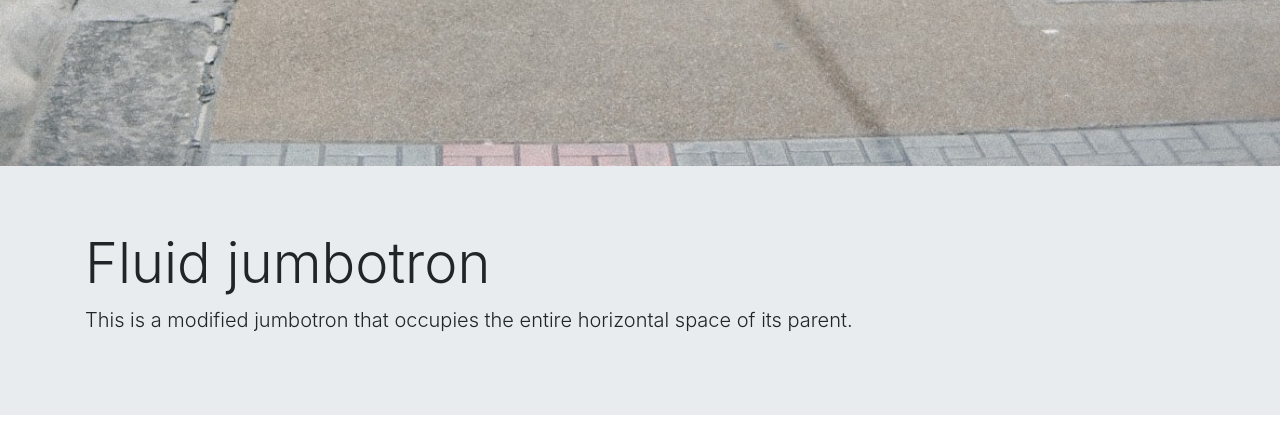
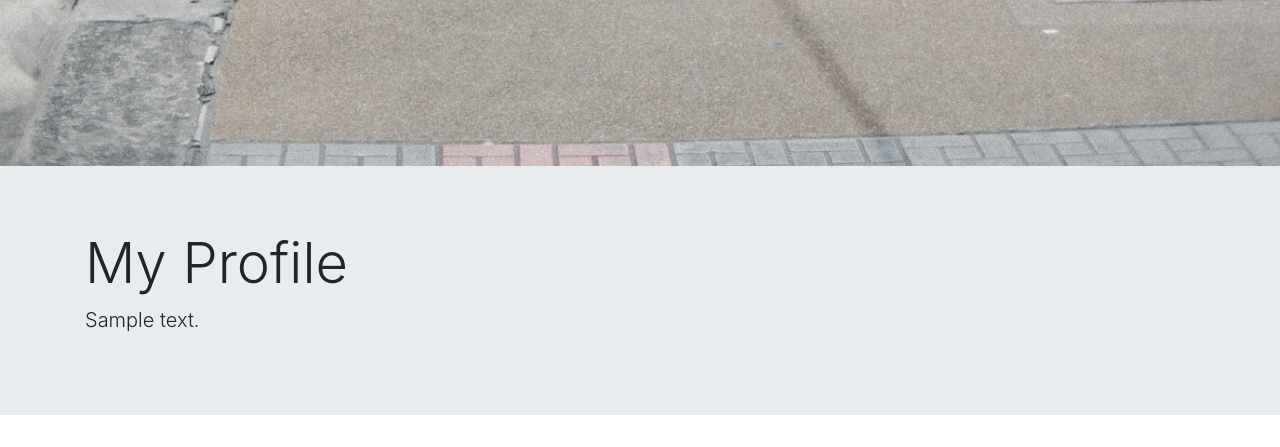
Before and after one commit to 258369741/worathat_portfolio, a Node server app: template views/about.hbs in a window 1280 px wide. Shown: the part 1810-2257 px from the top of the page. Run offline with Node 20, Linux system fonts and the light colour scheme; the template is opened without the code that fills it: most values are stand-ins (such as "Sample title", 1, 10 or a date in 2020); some libraries are stand-ins or nearby versions.

Commit message:
Initial portfolio project Commit

```diff
--- a/views/about.hbs
+++ b/views/about.hbs
@@ -4,7 +4,7 @@
 
 <div class="jumbotron jumbotron-fluid">
   <div class="container">
-    <h1 class="display-4">Fluid jumbotron</h1>
-    <p class="lead">This is a modified jumbotron that occupies the entire horizontal space of its parent.</p>
+    <h1 class="display-4">My Profile</h1>
+    <p class="lead">{{myData.aboutme}}</p>
   </div>
 </div>
```
